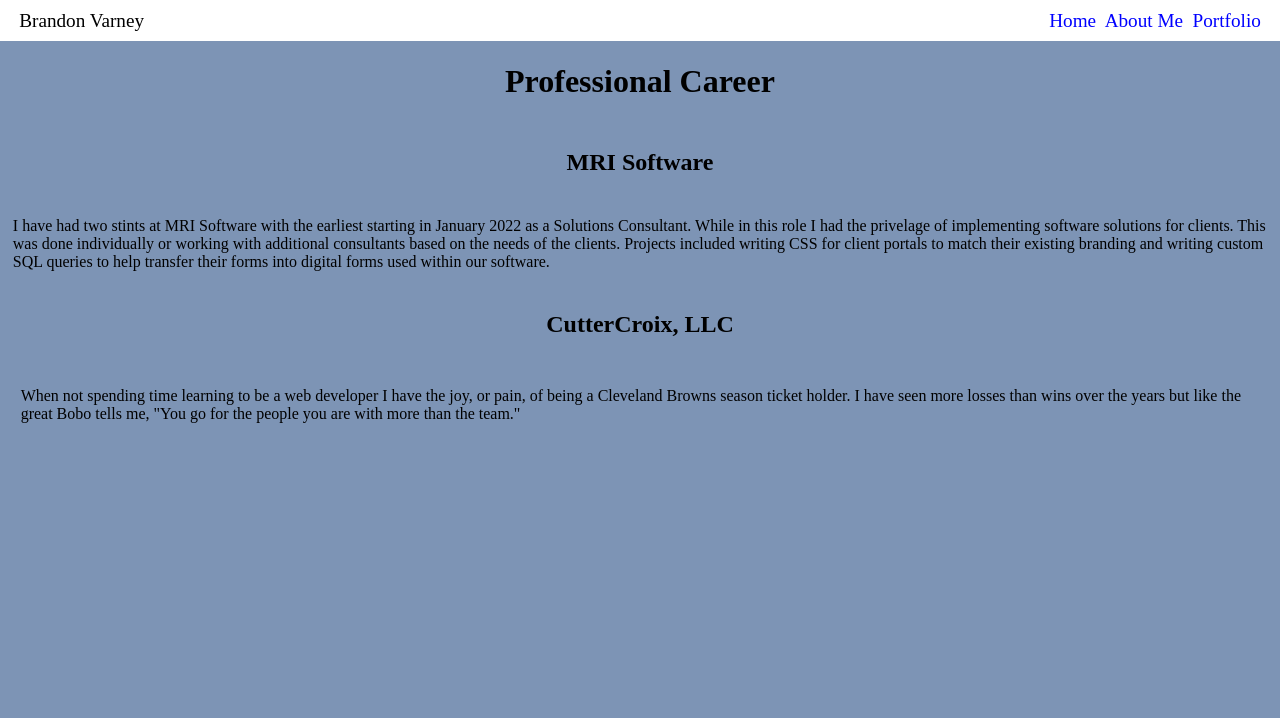
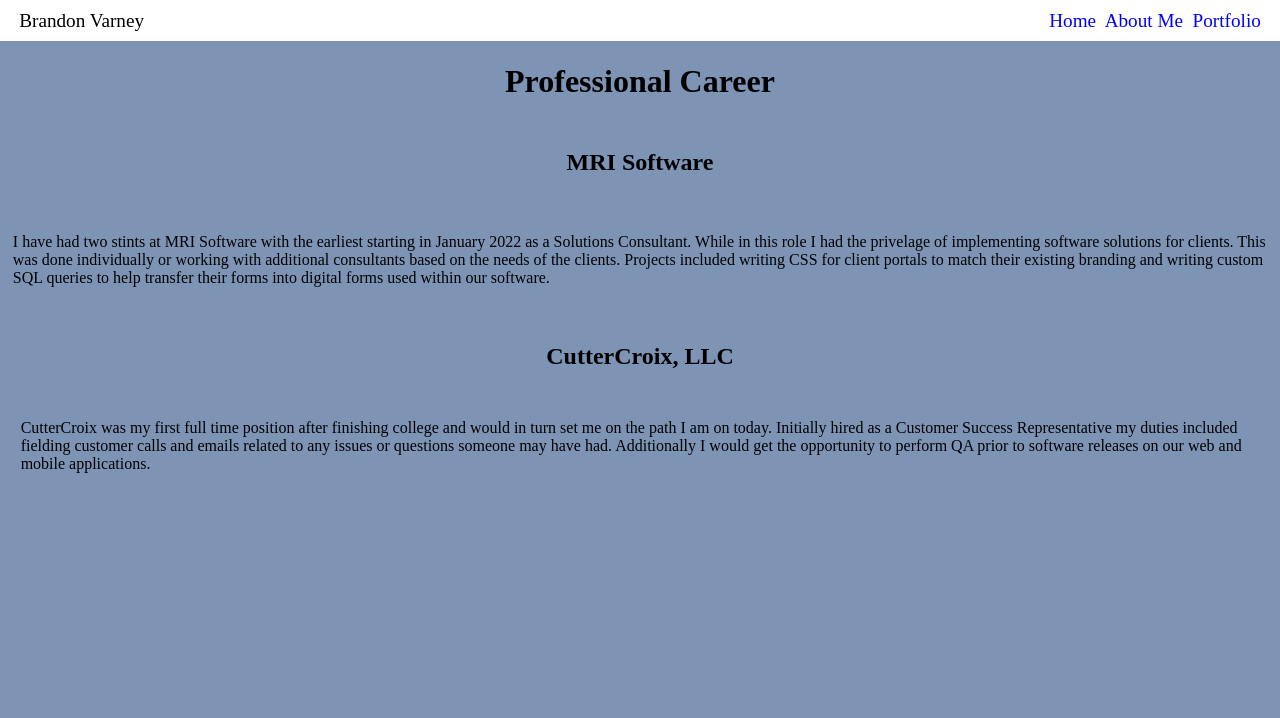
Before and after one commit to bvarney23/personal_site, a plain HTML site: page about.html in a window 1280 px wide. Shown: the top 718 px of the page. Drawn offline with Linux system fonts and the light colour scheme; a web font is replaced by a local one.

Commit message:
updating info

```diff
--- a/about.html
+++ b/about.html
@@ -37,7 +37,7 @@
             </div>
             <div class="mri-photo">
                 <div class="mri-text">
-                    I have had two stints at MRI Software with the earliest starting in January 2022 as a Solutions Consultant. While in this role I had the privelage of implementing software solutions for clients. This was done individually or working with additional consultants based on the needs of the clients. Projects included writing CSS for client portals to match their existing branding and writing custom SQL queries to help transfer their forms into digital forms used within our software.
+                    <p>I have had two stints at MRI Software with the earliest starting in January 2022 as a Solutions Consultant. While in this role I had the privelage of implementing software solutions for clients. This was done individually or working with additional consultants based on the needs of the clients. Projects included writing CSS for client portals to match their existing branding and writing custom SQL queries to help transfer their forms into digital forms used within our software.</p>
                 </div>
             </div>
             <div class="header-past">
@@ -45,7 +45,7 @@
             </div>
             <div class="cutter-photo">
                 <div class="cutter-text">
-                    When not spending time learning to be a web developer I have the joy, or pain, of being a Cleveland Browns season ticket holder. I have seen more losses than wins over the years but like the great Bobo tells me, "You go for the people you are with more than the team."
+                    CutterCroix was my first full time position after finishing college and would in turn set me on the path I am on today. Initially hired as a Customer Success Representative my duties included fielding customer calls and emails related to any issues or questions someone may have had. Additionally I would get the opportunity to perform QA prior to software releases on our web and mobile applications.
                 </div>
             </div>
        </main>
```
